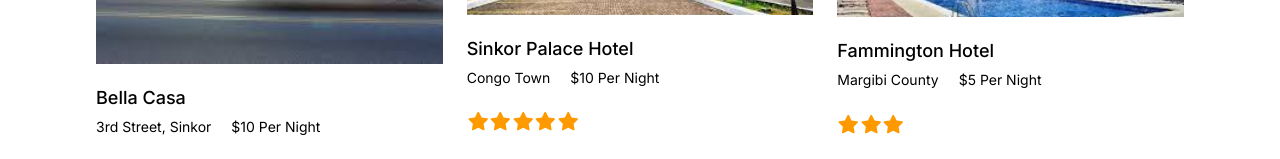
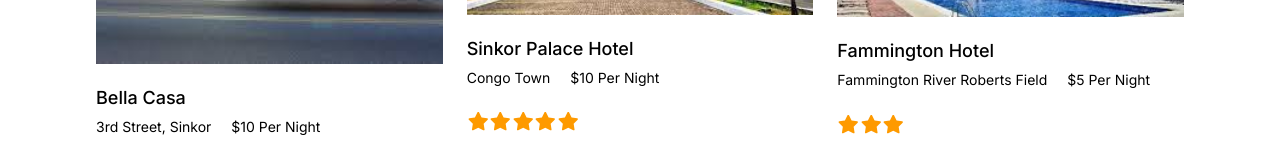
Before and after one commit to RobustTechLiberia/Luxx_hotel_management_system, a React (Vite) app: page / in a window 1280 px wide. Shown: the part 2308-2467 px from the top of the page. Built offline with nearby package versions, Linux system fonts and the light colour scheme; no server answers.

Commit message:
redeploy

```diff
--- a/src/components/Content/discovery.jsx
+++ b/src/components/Content/discovery.jsx
@@ -333,7 +333,7 @@ class Discover extends React.Component {
                 <Link to="/fammington-hotel">fammington hotel</Link> <br />
                 <ul className="display inline-flex flex-nowrap justify-evenly gap-5">
                   <li className="font-sans text-sm font-normal">
-                    margibi county
+                    Fammington River Roberts Field
                   </li>
                   <li className="font-sans text-sm font-normal">
                     $5 per night
```
Also changed, not shown: 2 other files (tests, documents, lock files or other folders).
